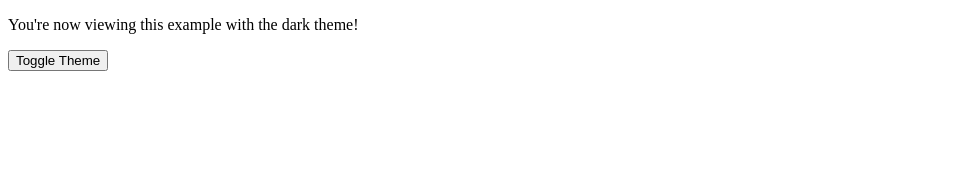
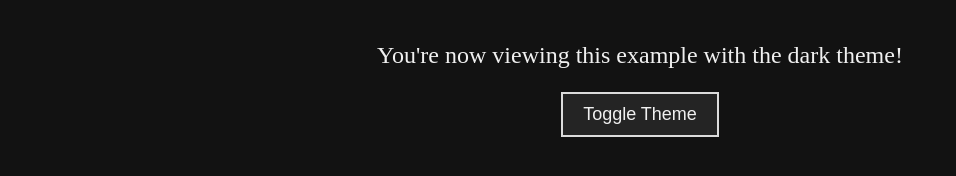
Before and after one commit to myfishdrowned/HTML-CSS-practice, a plain HTML site: page theme_toggle.html in a window 1280 px wide. Both pictures are taken after a click on the button "Toggle Theme". Shown: the whole page, without its empty margins (0-956 px from the left). Drawn offline with Linux system fonts and the light colour scheme.

Commit message:
practiced toggling theme

```diff
--- a/theme_toggle.html
+++ b/theme_toggle.html
@@ -4,7 +4,9 @@
 <head>
     <meta charset="UTF-8">
     <meta name="viewport" content="width=device-width, initial-scale=1.0">
-    <title>Document</title>
+    <title>Toggle Theme</title>
+    <link rel="stylesheet" href="toggle.css">
+    <script src="toggle.js" defer></script>
 </head>
 
 <body>
--- a/toggle.css
+++ b/toggle.css
@@ -20,6 +20,7 @@ body,
 body {
     background-color: var(--color-base-bg);
     padding: 10px;
+    transition: background-color 0.3s ease, color 0.3s ease;
 }
 
 .container {
--- a/toggle.js
+++ b/toggle.js
@@ -1,6 +1,9 @@
 function setTheme() {
     const root = document.documentElement;
-    const newTheme = root.className === 'dark' ? 'light' : 'dark';
+    const currentTheme = root.className;
+    console.log(currentTheme);
+
+    const newTheme = currentTheme === 'dark' ? 'light' : 'dark';
     root.className = newTheme;
 
     document.querySelector('.theme-name').textContent = newTheme;
```
